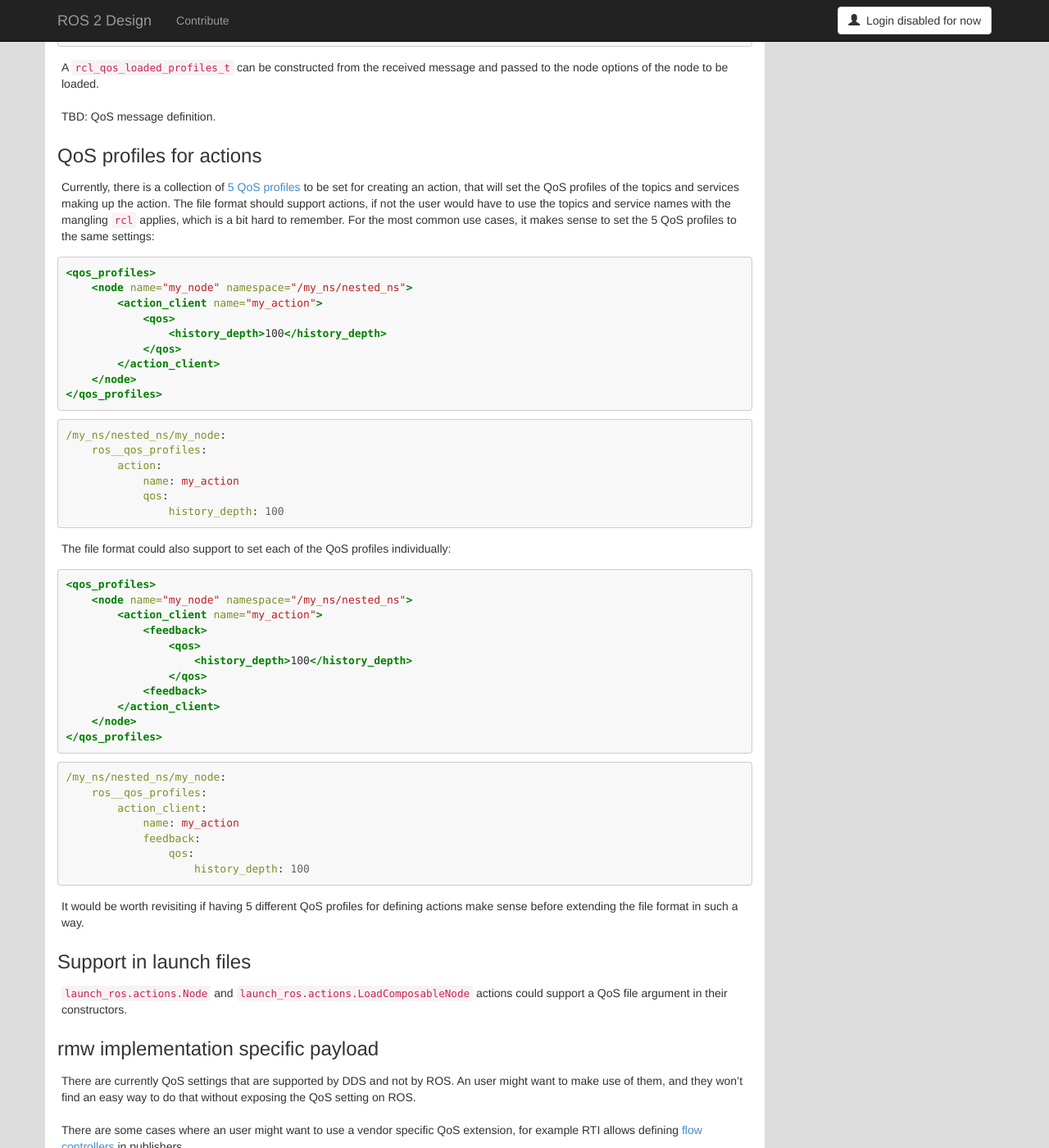
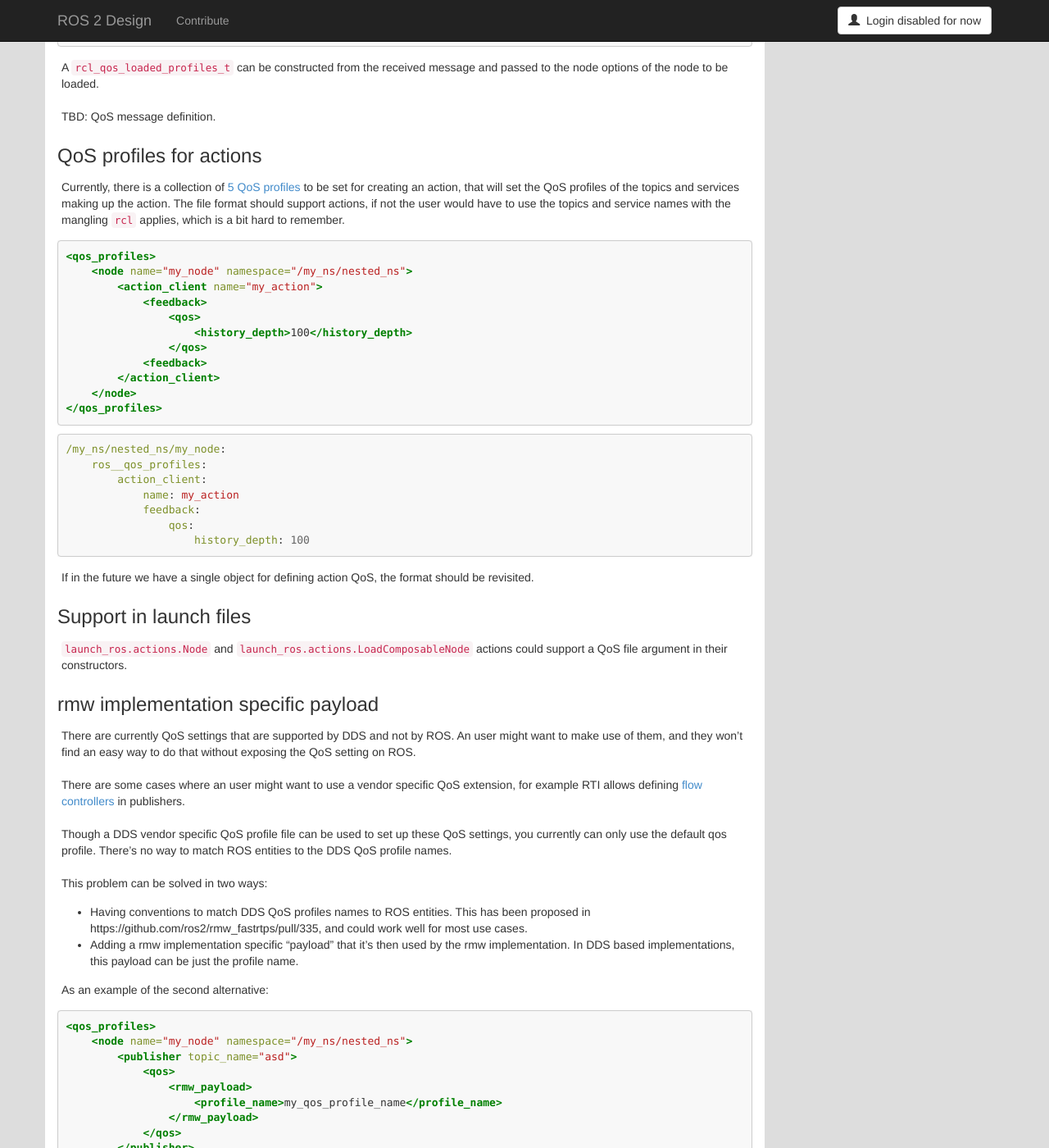
Before and after one commit to ros2/design, a Jekyll site: the page built from articles/external_qos_file.md, in a window 1280 px wide and 1400 px high, scrolled down 7939 px. Shown: the whole window at 82% size. Built offline with Jekyll 4.4.1, drawn with Linux system fonts in a browser that asks for light colours; nearby versions of some CDN libraries.

Commit message:
Correct comments about action clients and server qos
Signed-off-by: Ivan Santiago Paunovic <ivanpauno@ekumenlabs.com>

````diff
--- a/articles/external_qos_file.md
+++ b/articles/external_qos_file.md
@@ -443,30 +443,6 @@ TBD: QoS message definition.
 
 Currently, there is a collection of [5 QoS profiles](https://github.com/ros2/rcl/blob/af438bcca1ffb69714c0b225ba0f80aceab04906/rcl_action/include/rcl_action/action_client.h#L44-L52) to be set for creating an action, that will set the QoS profiles of the topics and services making up the action.
 The file format should support actions, if not the user would have to use the topics and service names with the mangling `rcl` applies, which is a bit hard to remember.
-For the most common use cases, it makes sense to set the 5 QoS profiles to the same settings:
-
-```xml
-<qos_profiles>
-    <node name="my_node" namespace="/my_ns/nested_ns">
-        <action_client name="my_action">
-            <qos>
-                <history_depth>100</history_depth>
-            </qos>
-        </action_client>
-    </node>
-</qos_profiles>
-```
-
-```yaml
-/my_ns/nested_ns/my_node:
-    ros__qos_profiles:
-        action:
-            name: my_action
-            qos:
-                history_depth: 100
-```
-
-The file format could also support to set each of the QoS profiles individually:
 
 ```xml
 <qos_profiles>
@@ -492,7 +468,7 @@ The file format could also support to set each of the QoS profiles individually:
                     history_depth: 100
 ```
 
-It would be worth revisiting if having 5 different QoS profiles for defining actions make sense before extending the file format in such a way.
+If in the future we have a single object for defining action QoS, the format should be revisited.
 
 ### Support in launch files
 
````
